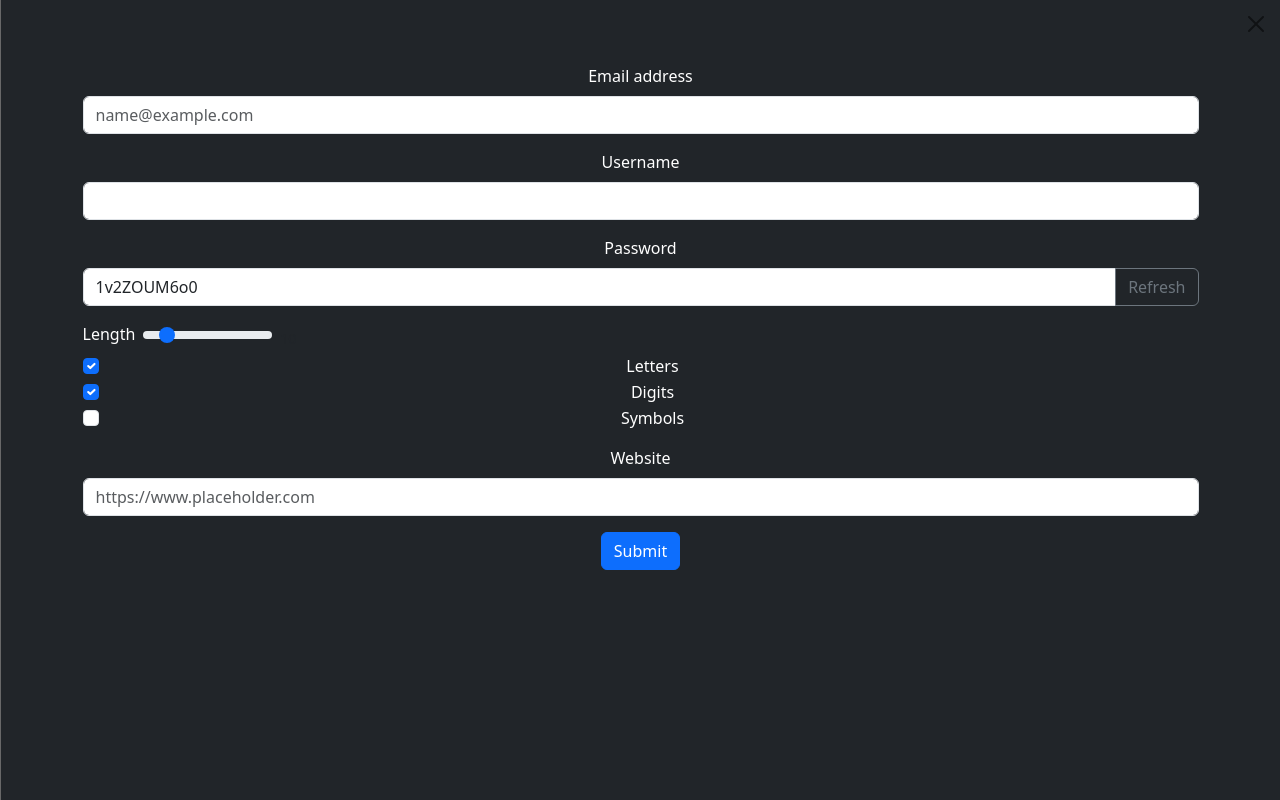
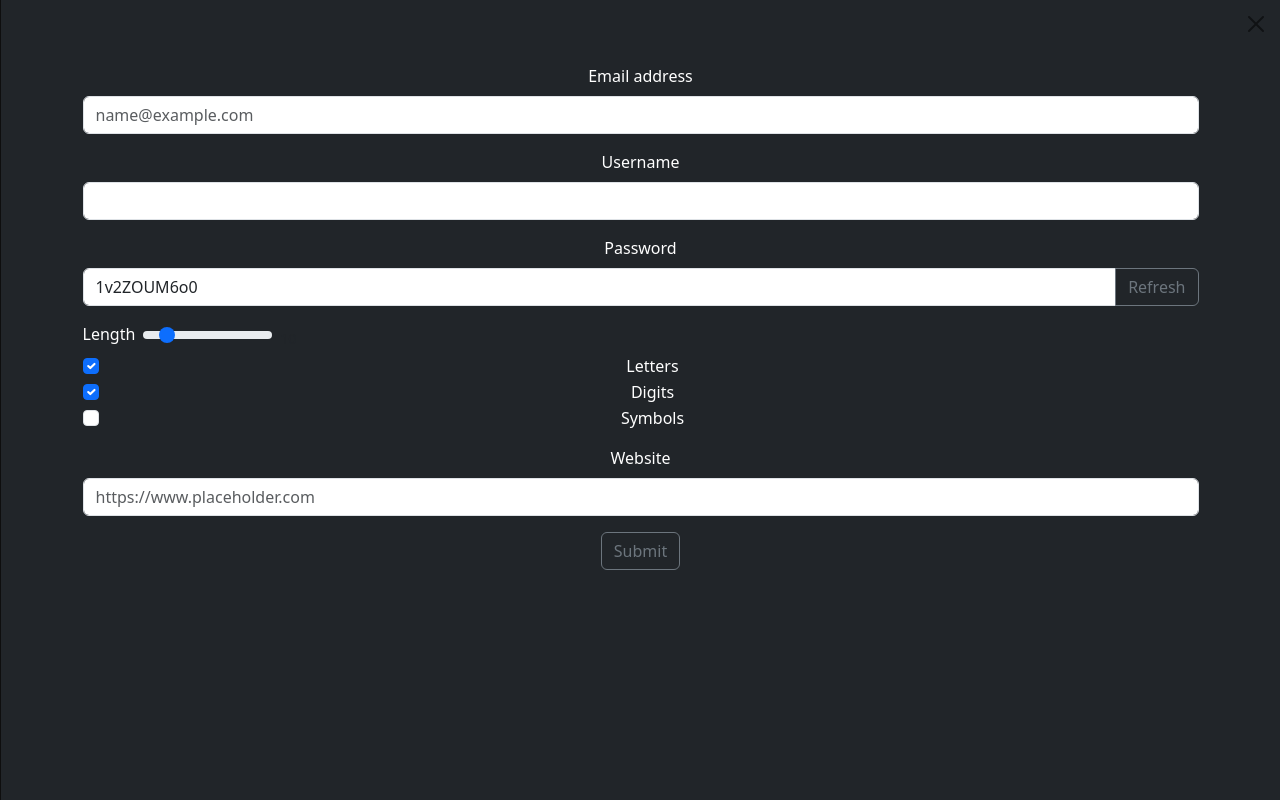
Before and after one commit to Samwise-B/password_manager, a React (Vite) app in the folder client/: page / in a window 1280 px wide. Both pictures are taken after a click on the button "New". Built offline with nearby package versions, Linux system fonts and the light colour scheme.

Commit message:
changed bg to black, changed button colour in add password

```diff
--- a/client/src/App.tsx
+++ b/client/src/App.tsx
@@ -188,7 +188,7 @@
             <label htmlFor="urlInput" className="form-label">Website</label>
             <input type="url" className="form-control" id="urlInput" placeholder="https://www.placeholder.com" name="url"></input>
           </div>
-          <button type="submit" className="btn btn-primary" data-bs-dismiss="offcanvas">Submit</button>
+          <button type="submit" className="btn btn-outline-secondary" data-bs-dismiss="offcanvas">Submit</button>
         </form>
       </div>
     </>
--- a/client/src/index.css
+++ b/client/src/index.css
@@ -29,6 +29,7 @@
   place-items: center;
   min-width: 320px;
   min-height: 100vh;
+  background-color: #242424;
 }
 
 h1 {
```
